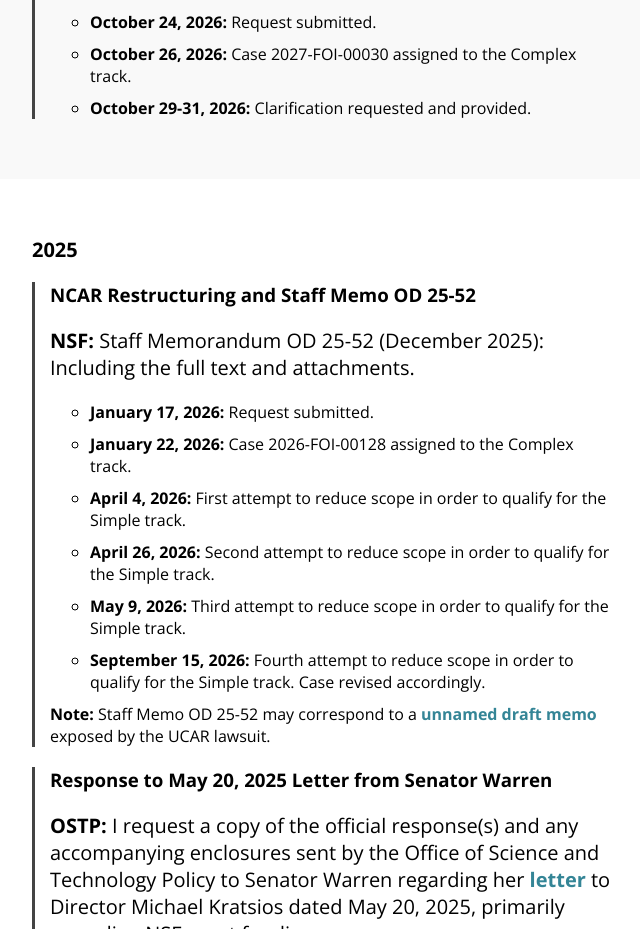
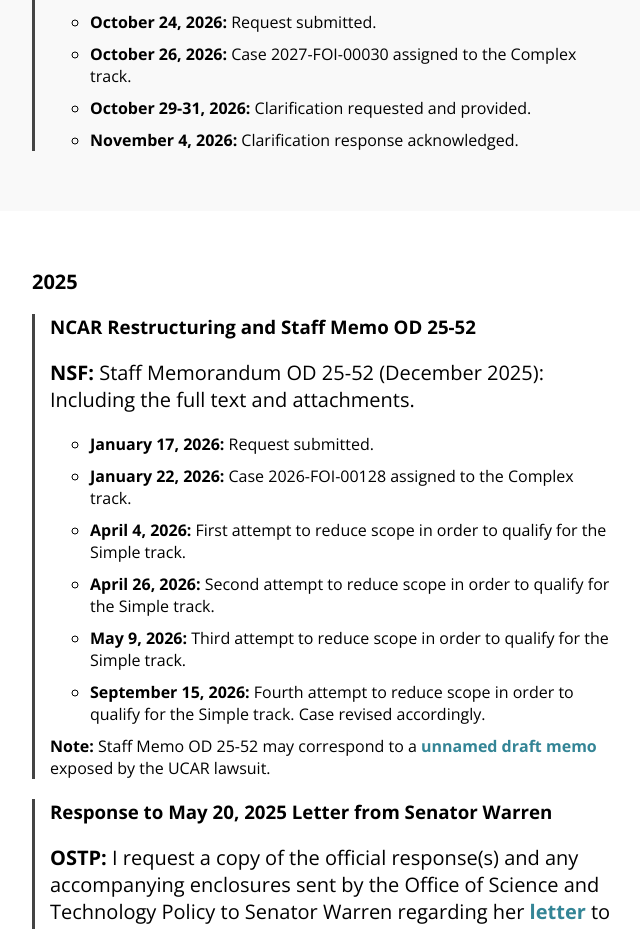
Before and after one commit to savencar/savencar.github.io, a plain HTML site: page foia.html in a window 1280 px wide. Shown: the part 2820-3749 px from the top of the page, without its empty margins (28-668 px from the left). Drawn offline with nearby package versions, Linux system fonts and the light colour scheme.

Commit message:
add clarification response acknowledged update

```diff
--- a/foia.html
+++ b/foia.html
@@ -293,6 +293,7 @@
 						<li style="margin-bottom: 10px;"><strong>October 24, 2026:</strong> Request submitted.</li>
 						<li style="margin-bottom: 10px;"><strong>October 26, 2026:</strong> Case 2027-FOI-00030 assigned to the Complex track.</li>
 						<li style="margin-bottom: 10px;"><strong>October 29-31, 2026:</strong> Clarification requested and provided.</li>
+						<li style="margin-bottom: 10px;"><strong>November 4, 2026:</strong> Clarification response acknowledged.</li>
 					</ul>
 				</p>
 			</li>
```
